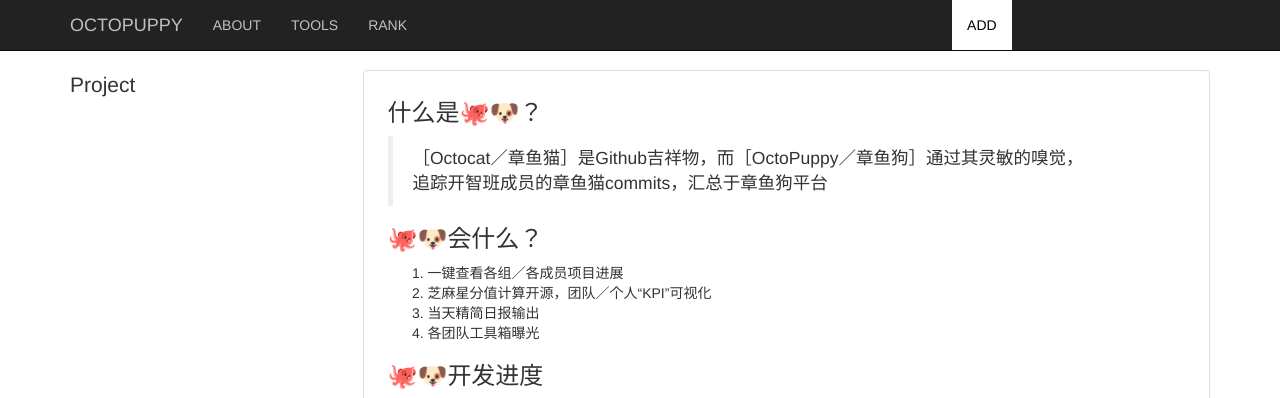
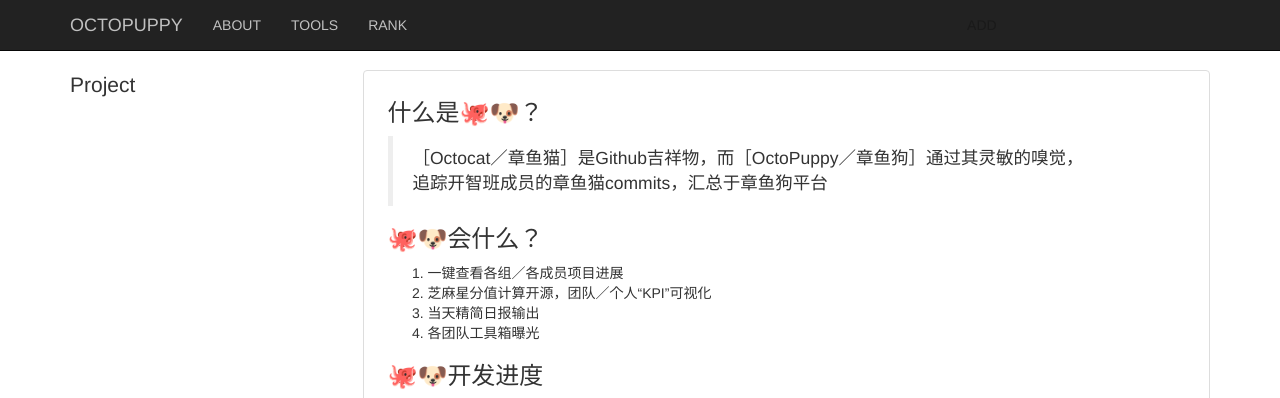
Before and after one commit to OctoPuppy/Octodog, a Flask app: page /about in a window 1280 px wide; the page is wider, and only the part inside the window is pictured. Shown: the top 398 px of that part. Run offline with Flask 2, Linux system fonts and the light colour scheme; data that the repository does not hold is empty; some libraries are stand-ins or nearby versions.

Commit message:
add hide

```diff
--- a/templates/layout.html
+++ b/templates/layout.html
@@ -64,7 +64,7 @@
                         <a href="#" style="color:silver" >RANK</a>
                     </li>
                      <li style="margin-left:530px">
-                        <a href="/project" style="background-color:white;color:black" >ADD</a>
+                        <a href="/project" style="color:#1a1a1a" >ADD</a>
                     </li>
 
 
```
